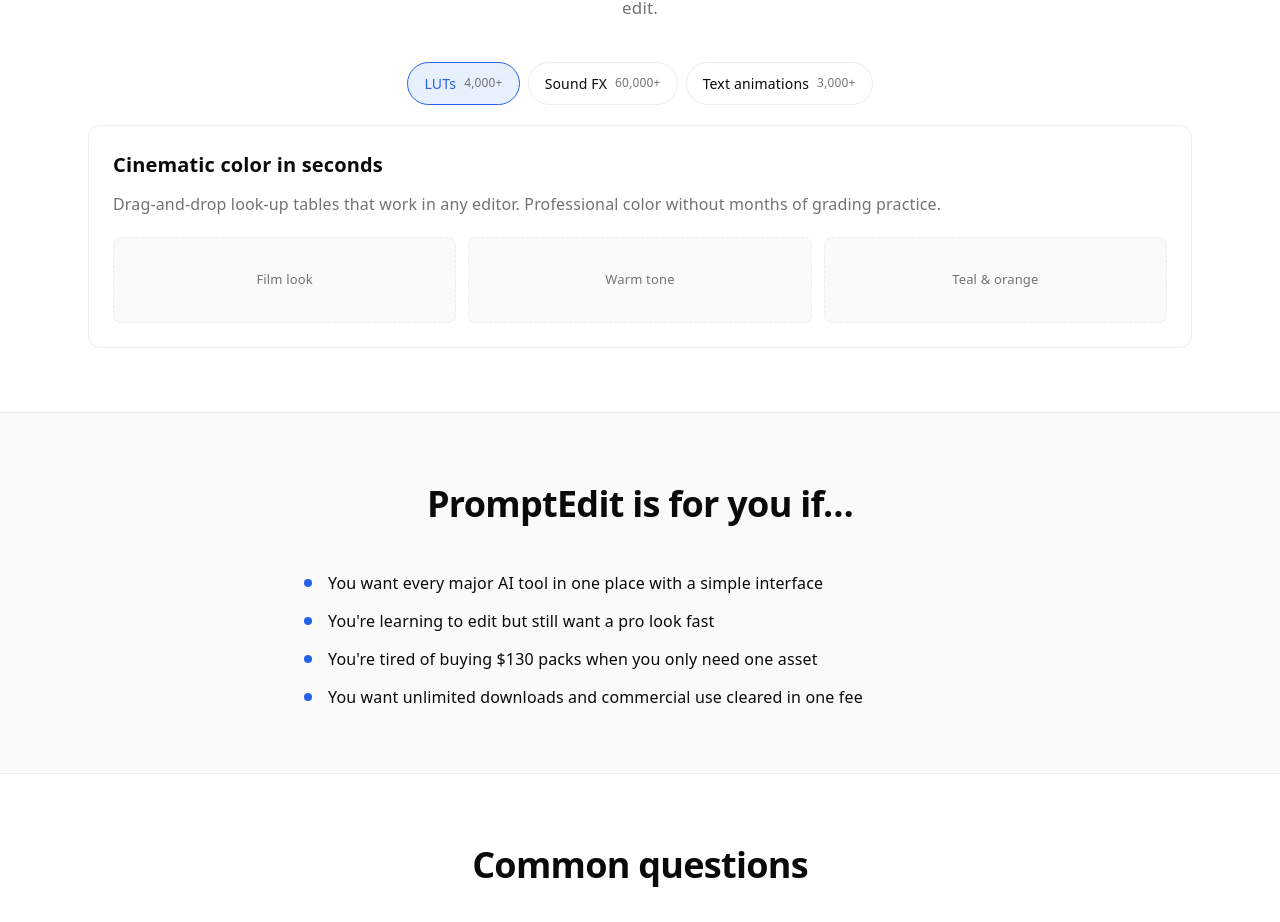
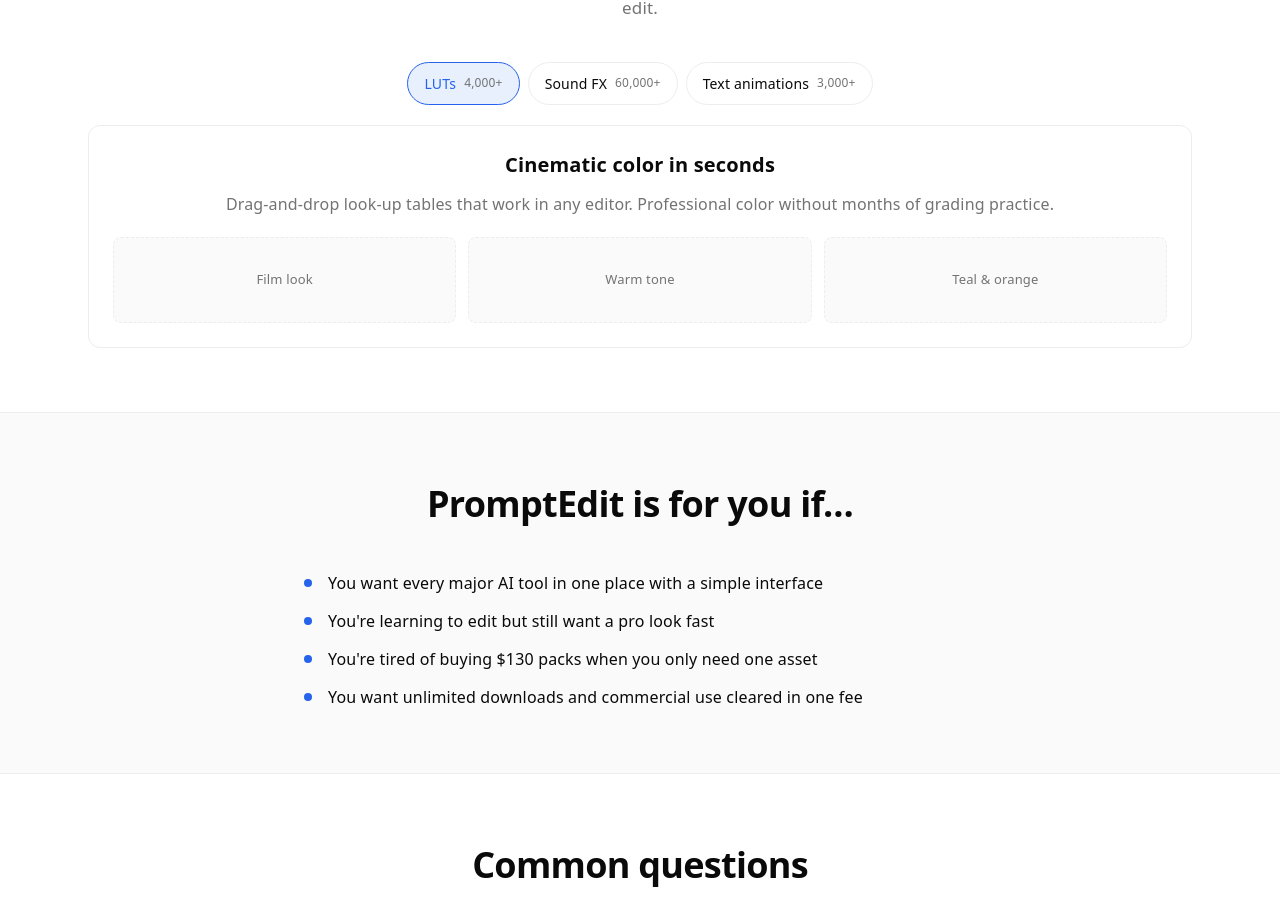
Before and after one commit to owenbcoding/promptedit-frontend-page, a Vue app: page / in a window 1280 px wide. Shown: the part 3516-4438 px from the top of the page. Built offline with nearby package versions, Linux system fonts and the light colour scheme; a web font is replaced by a local one.

Commit message:
Add text alignment to LibraryPreview component's panel for improved layout consistency.

```diff
--- a/src/components/LibraryPreview.vue
+++ b/src/components/LibraryPreview.vue
@@ -80,6 +80,10 @@ const activeTab = ref(props.library.tabs[0]?.id ?? '')
   color: var(--accent);
 }
 
+.library__panel {
+  text-align: center;
+}
+
 .library__panel h3 {
   margin: 0 0 0.75rem;
   font-size: 1.25rem;
```
